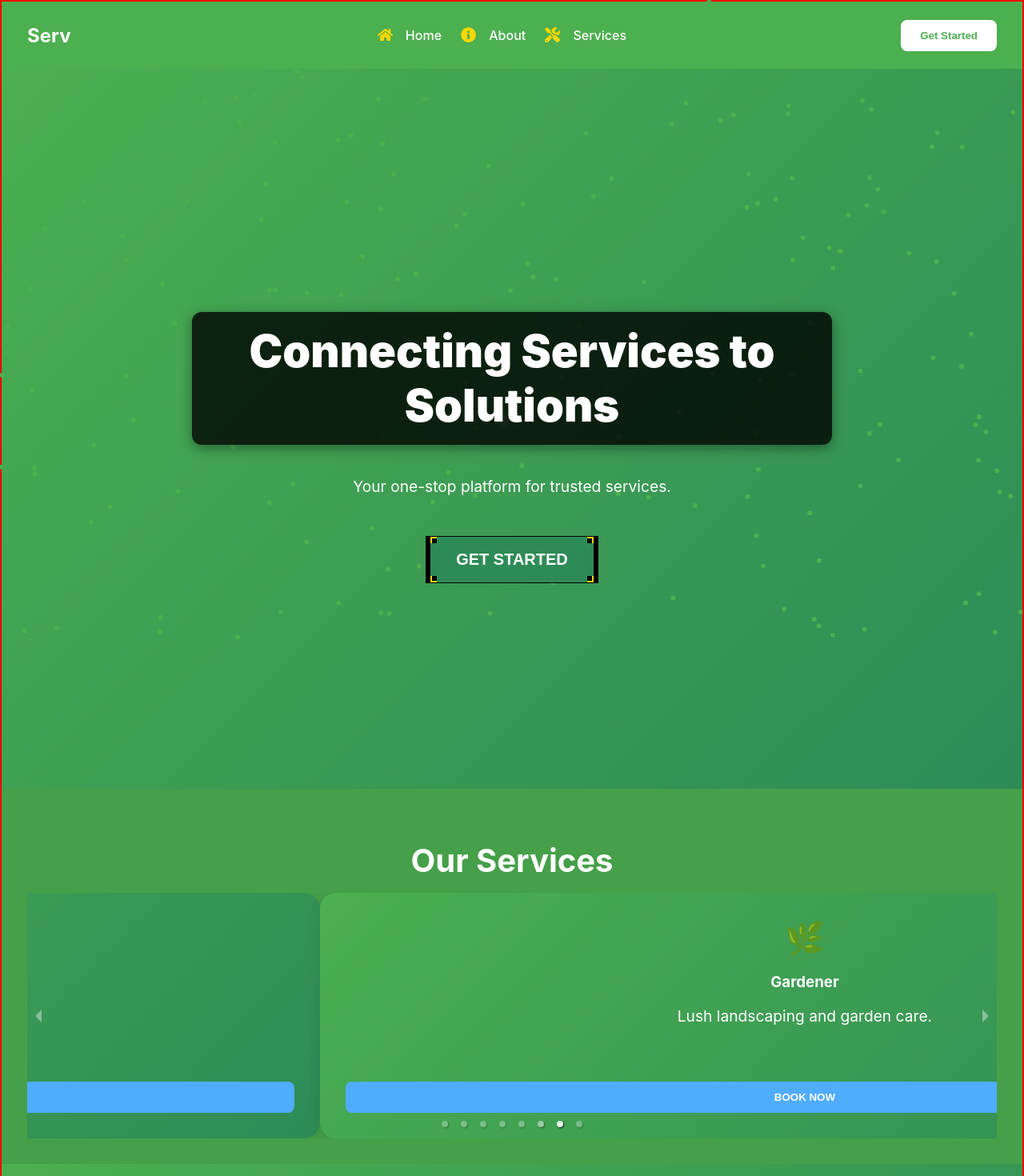
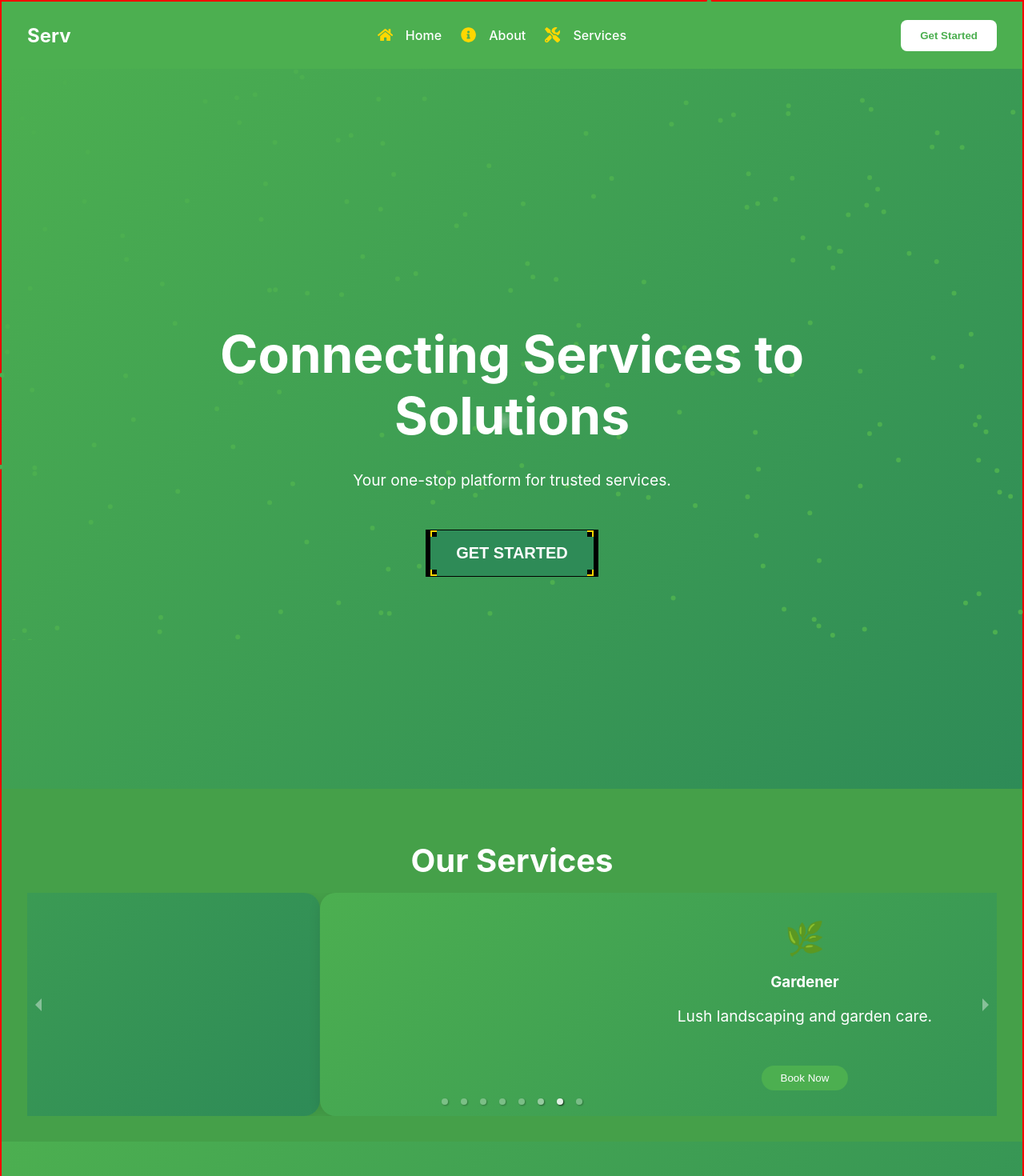
Before and after one commit to S1rDavid9/serv-web-app, a React (Create React App) app in the folder serv-web-app/: page / in a window 1280 px wide. Shown: the top 1470 px of the page at 80% size. Built offline with nearby package versions, Linux system fonts and the light colour scheme.

Commit message:
corrections

```diff
--- a/serv-web-app/src/pages/BookingPage.css
+++ b/serv-web-app/src/pages/BookingPage.css
@@ -13,7 +13,7 @@
     position: relative; /* Ensures content layers properly */
 }
 
-h1 {
+.booking-page h1 {
     color: #fff;
     background: rgba(0, 0, 0, 0.8); /* Dark overlay for readability */
     padding: 15px 40px;
@@ -56,7 +56,7 @@ input:focus, select:focus, textarea:focus {
     border-color: gold;
 }
 
-.book-btn {
+.booking-page .book-btn {
     background: #4facfe;
     color: #fff;
     border: none;
@@ -70,7 +70,7 @@ input:focus, select:focus, textarea:focus {
     transition: background 0.3s ease-in-out;
 }
 
-.book-btn:hover {
+.booking-page .book-btn:hover {
     background: #00f2fe;
 }
 
```
